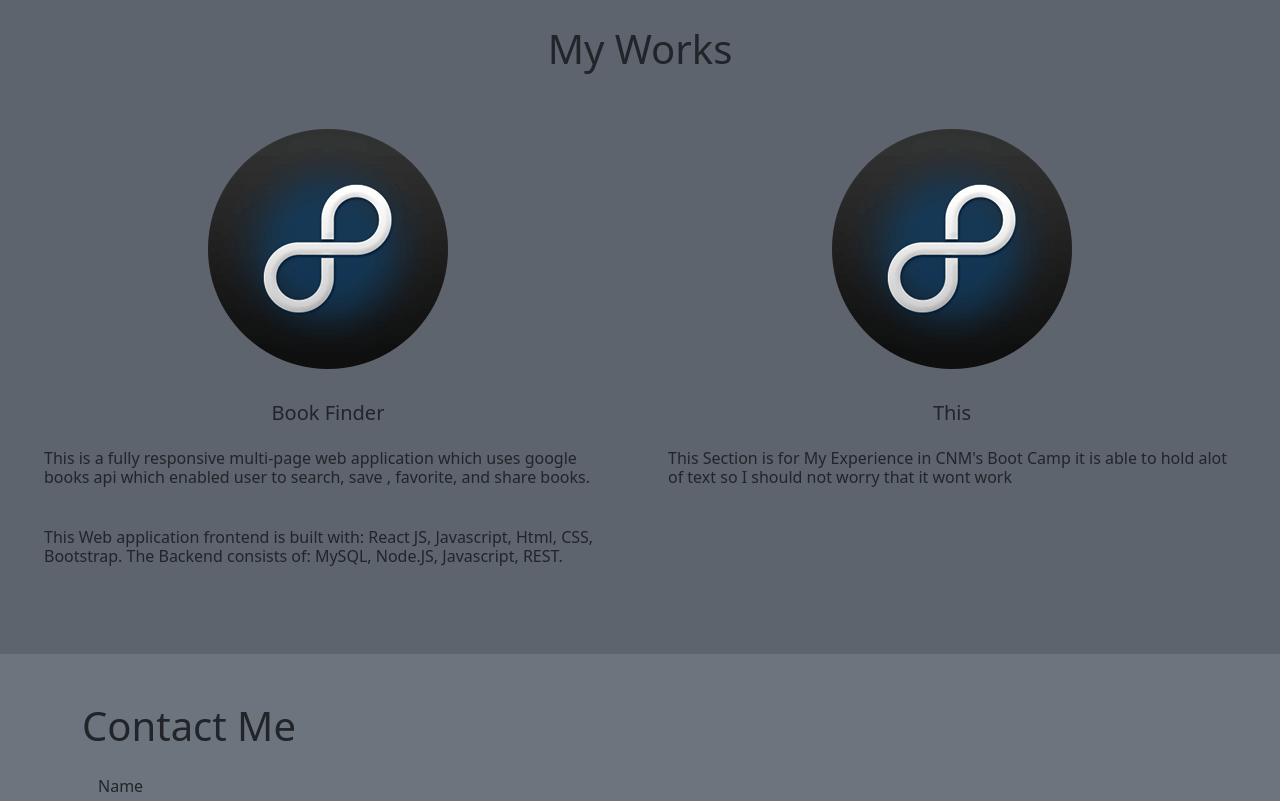
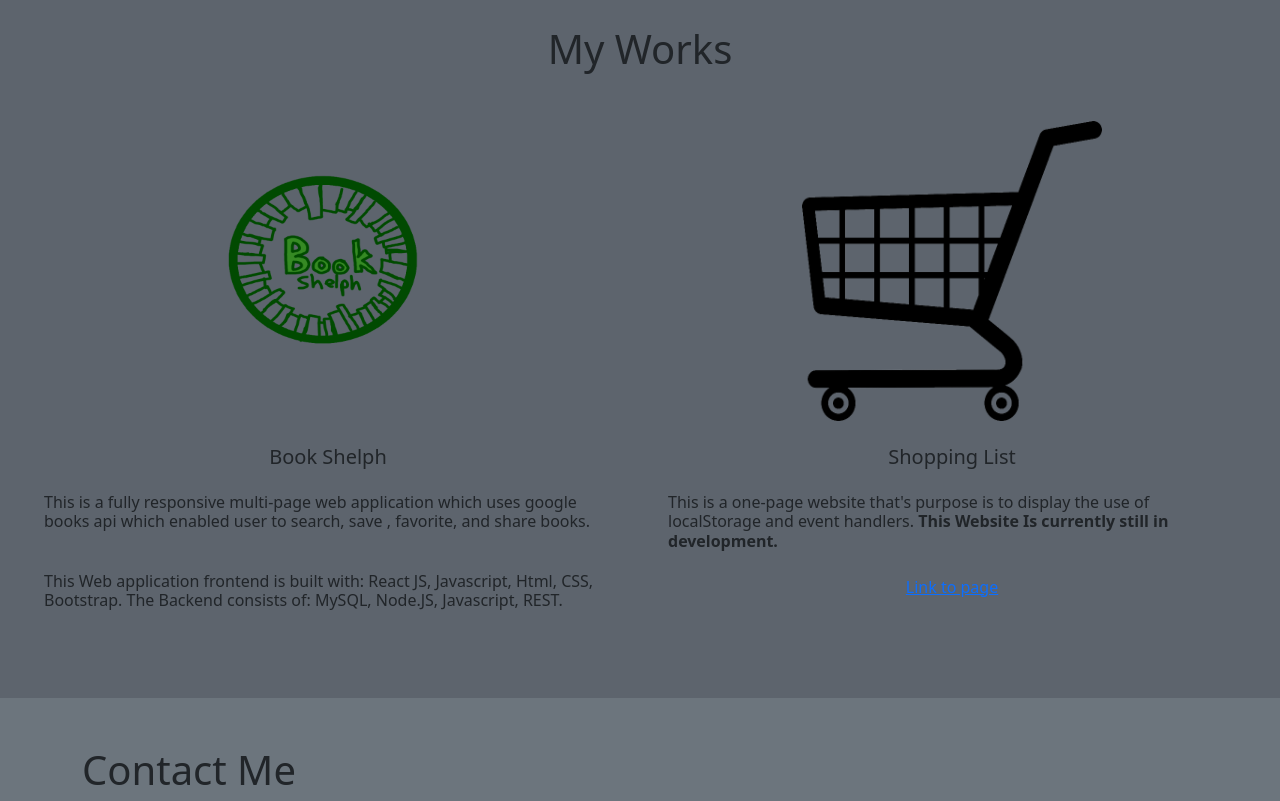
Before and after one commit to Estenbargas/my-pwp-esten, a plain HTML site: page public_html/index.html in a window 1280 px wide. Shown: the part 1560-2361 px from the top of the page. Drawn offline with nearby package versions, Linux system fonts and the light colour scheme; some packages are replaced by stand-ins of ours; a script that the page names is missing.

Commit message:
added new photos, quick addtions to content

```diff
--- a/public_html/css/style.css
+++ b/public_html/css/style.css
@@ -4,6 +4,10 @@
     background-size: cover;
     height: 700px;
     width: 100%;
+}
+#aboutMe img {
+    width: 300px;
+    height: 300px;
 }
 #aboutMeTextTop{
     font-size: x-large;
@@ -21,6 +25,12 @@
 #footerNav a {
     color: white;
 }
+#myWorks img {
+    width: 300px;
+    height: 300px;
+}
+
+
 @media (min-width: 502px) {
 
     #aboutMeTextBottom p {
--- a/public_html/index.html
+++ b/public_html/index.html
@@ -12,9 +12,6 @@
 <!-- NavBar -->
 <nav class="navbar navbar-expand-lg navbar-dark bg-secondary">
     <div class="container-fluid">
-        <span class="navbar-brand">
-            <img src="images/splash.png" alt="PlaceHolderForNow" height="40">
-        </span>
         <button class="navbar-toggler" type="button" data-bs-toggle="collapse" data-bs-target="#navbarNavDropdown"
                 aria-controls="navbarNavDropdown" aria-expanded="false" aria-label="Toggle navigation">
             <span class="navbar-toggler-icon"></span>
@@ -49,8 +46,7 @@
         </div>
         <div class="row">
             <div class="col d-flex justify-content-center my-3">
-                <img src="images/splash.png" alt="PlaceHolder"
-                     class="justify-content-center align-items-center img-fluid">
+                <img src="images/myphoto.JPG" alt="Picture of Esten" class="justify-content-center align-items-center rounded-circle img-fluid">
             </div>
         </div>
         <div class="row">
@@ -115,19 +111,19 @@
         <h1 class="text-center my-5">My Works</h1>
         <div class="row my-5">
             <div class="col-md-6">
-                <img src="images/splash.png" alt="placeHolder" class="img-fluid d-block mb-4 mx-auto">
+                <img  src="images/book-shelph.png" alt="book shelph logo" class="img-fluid d-block mb-4 mx-auto">
                 <div>
-                    <h5 class="text-center">Book Finder</h5>
+                    <h5 class="text-center">Book Shelph</h5>
                     <p class="h6 p-3">This is a fully responsive multi-page web application which uses google books api which enabled user to search, save , favorite, and share books.</p>
                     <p class="h6 p-3">This Web application frontend is built with: React JS, Javascript, Html, CSS, Bootstrap. The Backend consists of: MySQL, Node.JS, Javascript, REST. </p>
                 </div>
             </div>
             <div class="col-md-6">
-                <img src="images/splash.png" alt="placeHolder" class="img-fluid d-block mb-4 mx-auto">
+                <img  src="images/shopping-cart.png" alt="shopping Cart" class="img-fluid d-block mb-4 mx-auto">
                 <div>
-                    <h5 class="text-center">This</h5>
-                    <p class="h6 p-3">This Section is for My Experience in CNM's Boot Camp it is able to hold alot of
-                        text so I should not worry that it wont work</p>
+                    <h5 class="text-center">Shopping List</h5>
+                    <p class="h6 p-3">This is a one-page website that's purpose is to display the use of localStorage and event handlers. <Strong>This Website Is currently still in development.</Strong></p>
+                    <a href="page" class="d-flex justify-content-center">Link to page</a>
                 </div>
             </div>
         </div>
```
Also changed, not shown: public_html/images/book-shelph.png (added), public_html/images/shopping-cart.png (added), 1 other file.
